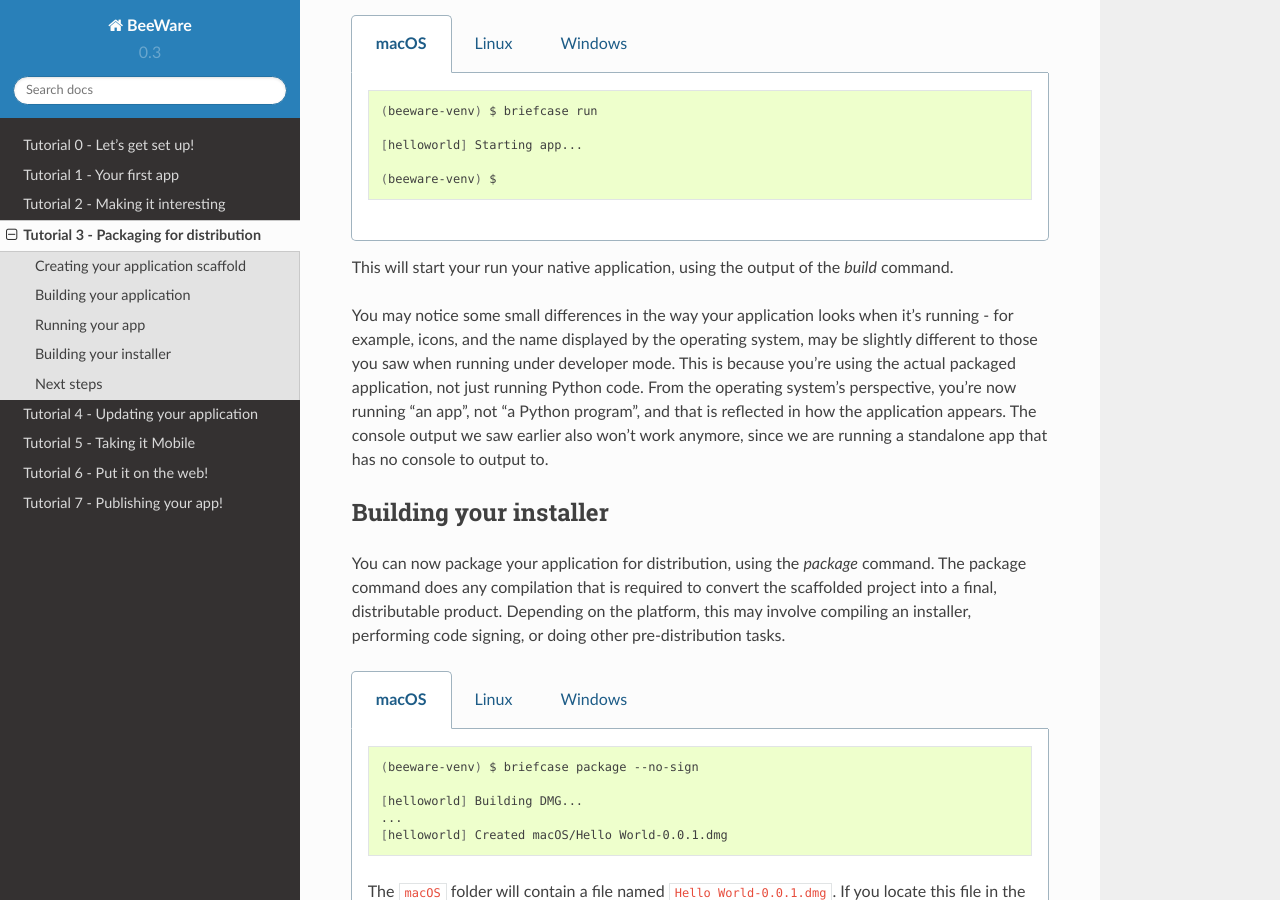
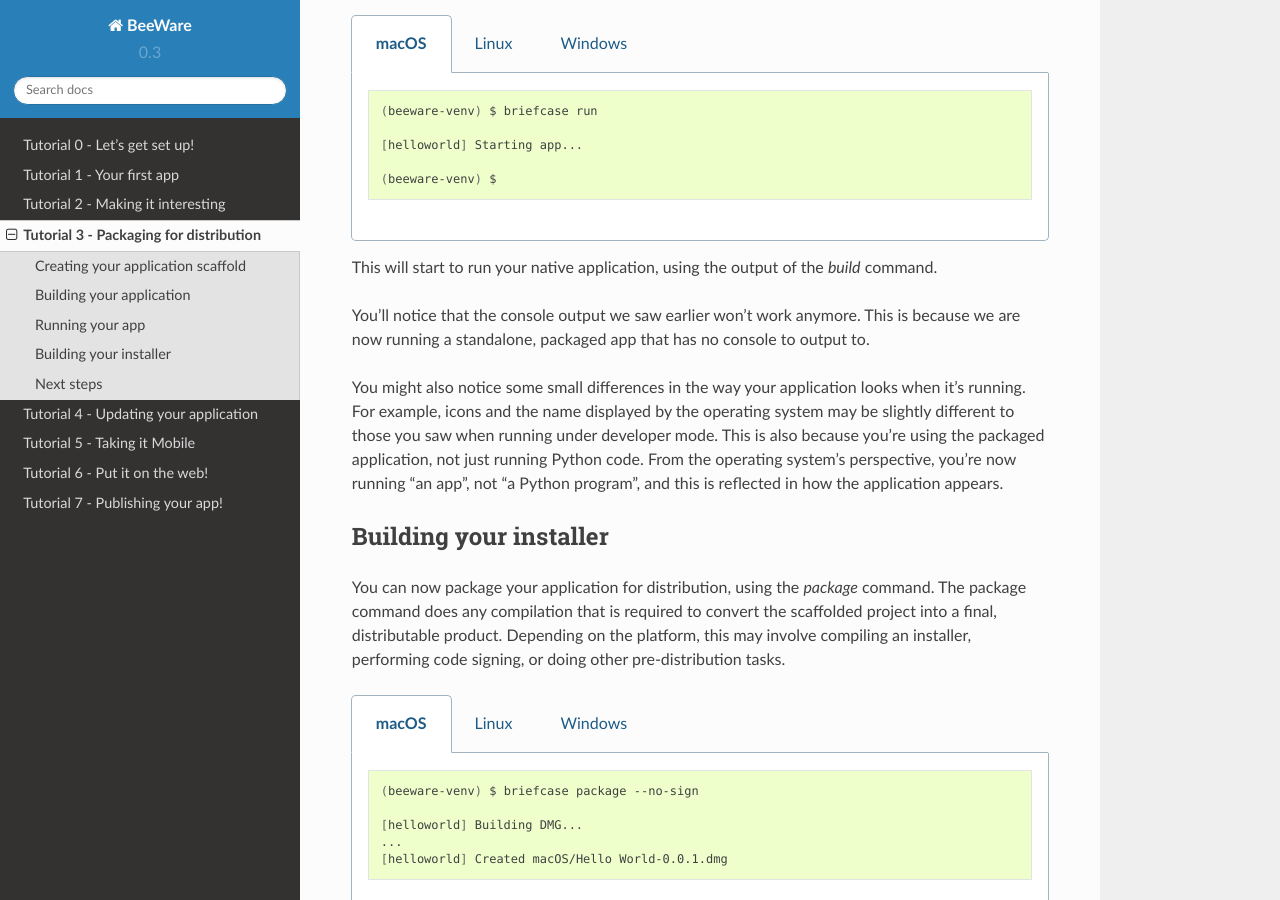
Before and after one commit to beeware/beeware, a Sphinx documentation site: the page built from docs/tutorial/tutorial-3.rst, in a window 1280 px wide and 900 px high, scrolled down 2560 px. Built offline with Sphinx 7.4.7 and the Read the Docs theme 2.0.0, drawn with Linux system fonts in a browser that asks for light colours.

Commit message:
Clarify Tutorial 3 - running packaged app
When I went through the tutorial I missed the note describing why console output doesn't appear when running the packaged app in Tutorial 3. Bringing the console output point up earlier in the section could help make it more obvious and harder to miss for others.

```diff
--- a/docs/tutorial/tutorial-3.rst
+++ b/docs/tutorial/tutorial-3.rst
@@ -283,17 +283,18 @@ You can now use Briefcase to run your application:
 
       (beeware-venv) C:\...>
 
-This will start your run your native application, using the output of the
+This will start to run your native application, using the output of the
 `build` command.
 
-You may notice some small differences in the way your application looks when
-it's running - for example, icons, and the name displayed by the operating
-system, may be slightly different to those you saw when running under developer
-mode. This is because you're using the actual packaged application, not just
+You'll notice that the console output we saw earlier won't work anymore. This is because we are now running a standalone, packaged app that has no console to output to.
+
+You might also notice some small differences in the way your application looks when
+it's running. For example, icons and the name displayed by the operating
+system may be slightly different to those you saw when running under developer
+mode. This is also because you're using the packaged application, not just
 running Python code. From the operating system's perspective, you're now
-running "an app", not "a Python program", and that is reflected in how the
-application appears. The console output we saw earlier also won't work anymore,
-since we are running a standalone app that has no console to output to.
+running "an app", not "a Python program", and this is reflected in how the
+application appears.
 
 Building your installer
 =======================
```
